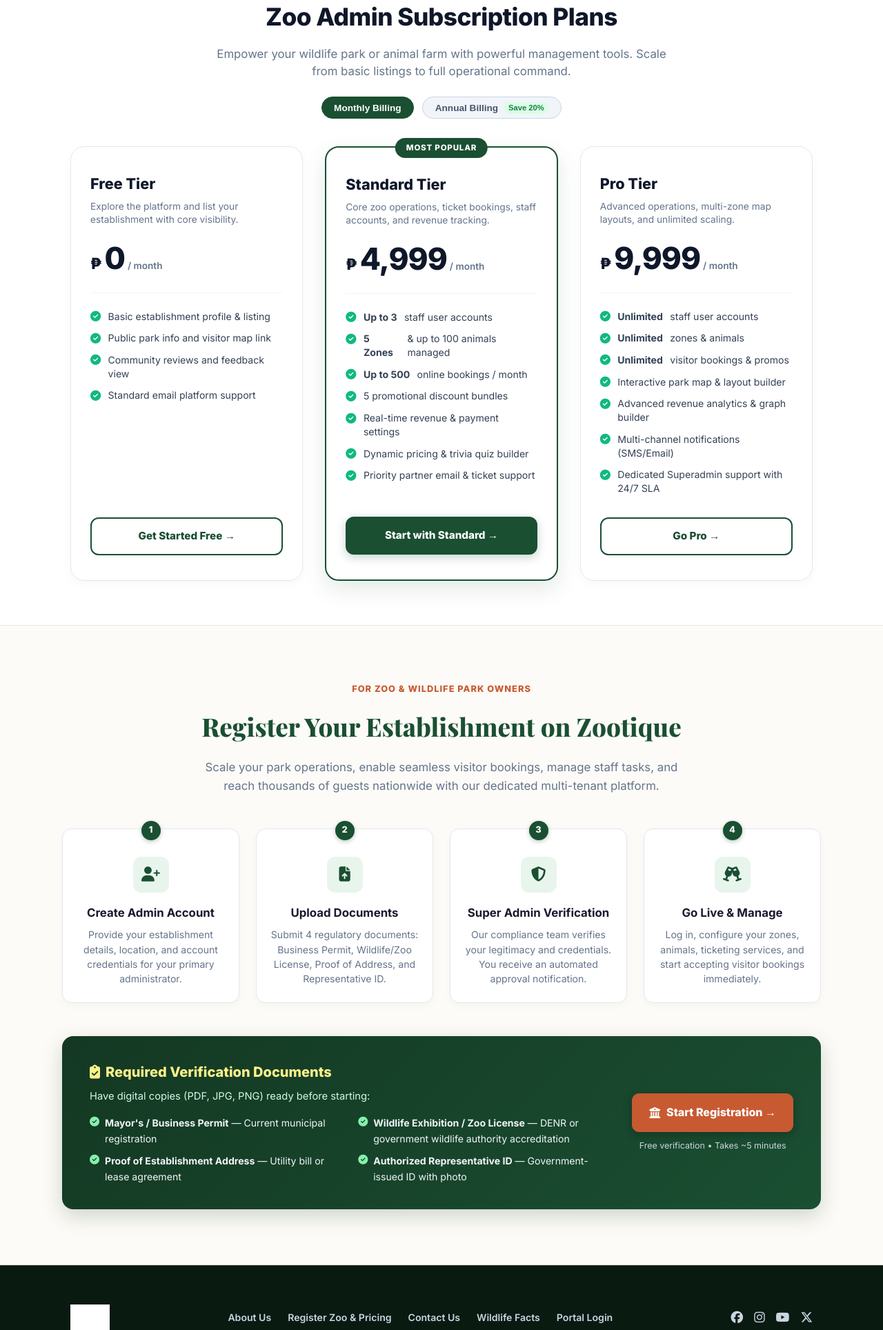
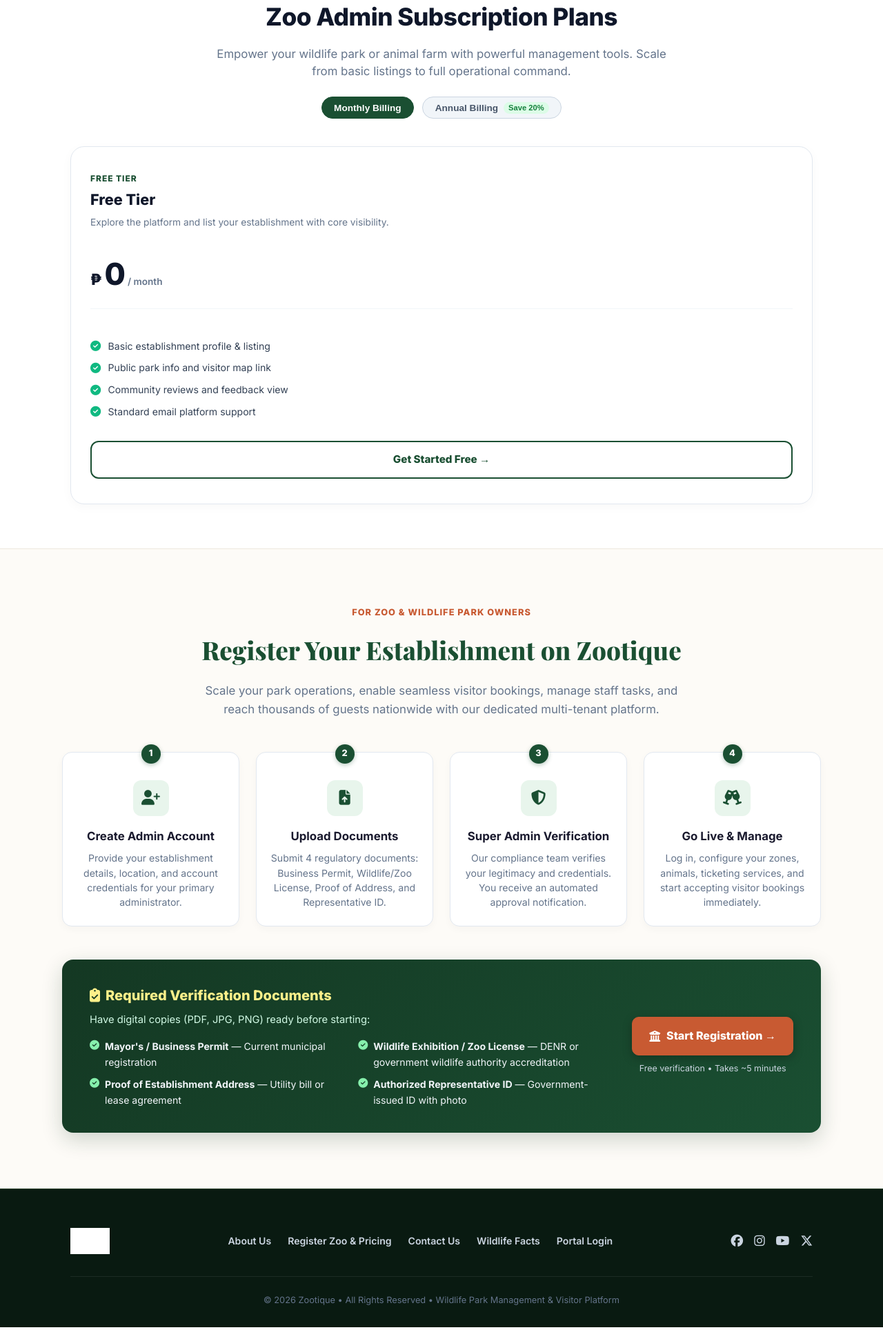
Before and after one commit to Zekkenstillworthy/Zootique, a Flask app: page / in a window 1280 px wide, after a click on "Register Zoo". Shown: the part 176-2104 px from the top of the page at 69% size. Run offline with Flask 3, Linux system fonts and the light colour scheme; parts of the project's set-up code (start-up, migrations or seed data) failed here and were passed over; some libraries are stand-ins or nearby versions; some web fonts are replaced.

Commit message:
feat(landing): replace static pricing cards with Super Admin dynamic tier list

```diff
--- a/app.py
+++ b/app.py
@@ -283,11 +283,15 @@ def create_app() -> Flask:
                     "bookings": int(total_bookings),
                 }
             subscription_plans = []
+            pricing_tiers = []
             try:
                 from models import SubscriptionPlan
+                from services.subscription_catalog import get_landing_pricing_tiers
                 subscription_plans = SubscriptionPlan.query.filter_by(is_active=True).order_by(SubscriptionPlan.tier_level.asc(), SubscriptionPlan.price.asc()).all()
+                pricing_tiers = get_landing_pricing_tiers()
             except Exception:
                 subscription_plans = []
+                pricing_tiers = []
 
             from models import Event, Promotion
             upcoming_events = Event.query.order_by(Event.id.desc()).limit(6).all()
@@ -299,6 +303,7 @@ def create_app() -> Flask:
             hero_zoos = []
             platform_stats = None
             subscription_plans = []
+            pricing_tiers = []
             upcoming_events = []
             active_promotions = []
             wildlife_facts = []
@@ -308,6 +313,7 @@ def create_app() -> Flask:
             hero_zoos=hero_zoos,
             stats=platform_stats,
             subscription_plans=subscription_plans,
+            pricing_tiers=pricing_tiers,
             tier_catalog=TIER_METADATA,
             upcoming_events=upcoming_events,
             active_promotions=active_promotions,
--- a/templates/landing.html
+++ b/templates/landing.html
@@ -1453,7 +1453,7 @@
         }
         .lp-pricing-grid {
             display: grid;
-            grid-template-columns: repeat(3, 1fr);
+            grid-template-columns: repeat(auto-fit, minmax(300px, 1fr));
             gap: 2rem;
             align-items: stretch;
             max-width: 1140px;
@@ -2587,78 +2587,103 @@
             </div>
 
             <div class="lp-pricing-grid">
-                <!-- Free Plan -->
-                <div class="lp-pricing-card">
+                {% for tier in pricing_tiers %}
+                <div class="lp-pricing-card {% if tier.is_popular %}popular{% endif %}">
+                    {% if tier.is_popular %}
+                    <span class="lp-popular-badge">Most Popular</span>
+                    {% endif %}
                     <div>
-                        <h3 class="lp-plan-name">Free Tier</h3>
-                        <p class="lp-plan-desc">Explore the platform and list your establishment with core visibility.</p>
+                        <div style="font-size:0.75rem; font-weight:800; letter-spacing:0.08em; text-transform:uppercase; color:#1a4f32; margin-bottom:0.25rem;">
+                            {{ tier.tier_label }}
+                        </div>
+                        <h3 class="lp-plan-name">{{ tier.name }}</h3>
+                        <p class="lp-plan-desc">{{ tier.description }}</p>
+
                         <div class="lp-plan-price">
                             <span class="lp-price-curr">₱</span>
-                            <span class="lp-price-val plan-price-free">0</span>
+                            <span class="lp-price-val plan-price-display"
+                                  data-monthly="{{ tier.monthly_price_formatted }}"
+                                  data-yearly="{{ tier.yearly_monthly_formatted }}">
+                                {{ tier.monthly_price_formatted }}
+                            </span>
                             <span class="lp-price-period">/ month</span>
                         </div>
+                        <div style="font-size:0.78rem; color:#64748b; margin-top:-1.1rem; margin-bottom:1.15rem; min-height:1.2rem;">
+                            <span class="plan-note-display"
+                                  data-monthly="{{ '' if tier.tier_level == 0 else 'Billed monthly' }}"
+                                  data-yearly="{{ '' if tier.tier_level == 0 else ('₱' ~ tier.yearly_price_formatted ~ ' billed annually · Save ' ~ tier.yearly_savings_pct ~ '%') }}">
+                                {{ '' if tier.tier_level == 0 else 'Billed monthly' }}
+                            </span>
+                        </div>
+
                         <ul class="lp-plan-features">
-                            <li><i class="fa-solid fa-circle-check"></i> Basic establishment profile &amp; listing</li>
-                            <li><i class="fa-solid fa-circle-check"></i> Public park info and visitor map link</li>
-                            <li><i class="fa-solid fa-circle-check"></i> Community reviews and feedback view</li>
-                            <li><i class="fa-solid fa-circle-check"></i> Standard email platform support</li>
+                            {# Limits highlights #}
+                            {% if tier.limits %}
+                                {% if tier.tier_level > 0 %}
+                                    <li>
+                                        <i class="fa-solid fa-circle-check"></i>
+                                        <span>
+                                            {% if tier.limits.staff_accounts < 0 %}
+                                                <strong>Unlimited</strong> staff user accounts
+                                            {% elif tier.limits.staff_accounts > 0 %}
+                                                <strong>Up to {{ tier.limits.staff_accounts }}</strong> staff user accounts
+                                            {% else %}
+                                                1 administrator account
+                                            {% endif %}
+                                        </span>
+                                    </li>
+                                    <li>
+                                        <i class="fa-solid fa-circle-check"></i>
+                                        <span>
+                                            {% if tier.limits.zones < 0 and tier.limits.animals < 0 %}
+                                                <strong>Unlimited</strong> zones &amp; animals
+                                            {% elif tier.limits.zones > 0 or tier.limits.animals > 0 %}
+                                                <strong>{{ tier.limits.zones if tier.limits.zones > 0 else 'Unlimited' }} Zones</strong> &amp; up to {{ tier.limits.animals if tier.limits.animals > 0 else 'unlimited' }} animals managed
+                                            {% endif %}
+                                        </span>
+                                    </li>
+                                    <li>
+                                        <i class="fa-solid fa-circle-check"></i>
+                                        <span>
+                                            {% if tier.limits.bookings_per_month < 0 %}
+                                                <strong>Unlimited</strong> visitor bookings &amp; promos
+                                            {% elif tier.limits.bookings_per_month > 0 %}
+                                                <strong>Up to {{ tier.limits.bookings_per_month }}</strong> online bookings / month
+                                            {% endif %}
+                                        </span>
+                                    </li>
+                                    {% if tier.limits.promo_bundles is defined and tier.limits.promo_bundles != 0 %}
+                                    <li>
+                                        <i class="fa-solid fa-circle-check"></i>
+                                        <span>
+                                            {% if tier.limits.promo_bundles < 0 %}
+                                                <strong>Unlimited</strong> promotional discount bundles
+                                            {% else %}
+                                                <strong>{{ tier.limits.promo_bundles }}</strong> promotional discount bundles
+                                            {% endif %}
+                                        </span>
+                                    </li>
+                                    {% endif %}
+                                {% endif %}
+                            {% endif %}
+
+                            {# Dynamic features from Super Admin #}
+                            {% for feat in tier.features %}
+                            <li><i class="fa-solid fa-circle-check"></i> <span>{{ feat }}</span></li>
+                            {% endfor %}
                         </ul>
                     </div>
-                    <a href="{{ url_for('auth.register_admin_step1') }}" class="lp-plan-btn lp-plan-btn-outline">
-                        Get Started Free &rarr;
+
+                    <a href="{{ url_for('auth.register_admin_step1', plan_id=tier.id) if tier.id else url_for('auth.register_admin_step1') }}"
+                       class="lp-plan-btn {% if tier.is_popular %}lp-plan-btn-solid{% else %}lp-plan-btn-outline{% endif %}">
+                        {{ tier.cta_label }} &rarr;
                     </a>
                 </div>
-
-                <!-- Standard Plan (Popular) -->
-                <div class="lp-pricing-card popular">
-                    <span class="lp-popular-badge">Most Popular</span>
-                    <div>
-                        <h3 class="lp-plan-name">Standard Tier</h3>
-                        <p class="lp-plan-desc">Core zoo operations, ticket bookings, staff accounts, and revenue tracking.</p>
-                        <div class="lp-plan-price">
-                            <span class="lp-price-curr">₱</span>
-                            <span class="lp-price-val" id="price-standard" data-monthly="4,999" data-yearly="3,999">4,999</span>
-                            <span class="lp-price-period">/ month</span>
-                        </div>
-                        <ul class="lp-plan-features">
-                            <li><i class="fa-solid fa-circle-check"></i> <strong>Up to 3</strong> staff user accounts</li>
-                            <li><i class="fa-solid fa-circle-check"></i> <strong>5 Zones</strong> &amp; up to 100 animals managed</li>
-                            <li><i class="fa-solid fa-circle-check"></i> <strong>Up to 500</strong> online bookings / month</li>
-                            <li><i class="fa-solid fa-circle-check"></i> 5 promotional discount bundles</li>
-                            <li><i class="fa-solid fa-circle-check"></i> Real-time revenue &amp; payment settings</li>
-                            <li><i class="fa-solid fa-circle-check"></i> Dynamic pricing &amp; trivia quiz builder</li>
-                            <li><i class="fa-solid fa-circle-check"></i> Priority partner email &amp; ticket support</li>
-                        </ul>
-                    </div>
-                    <a href="{{ url_for('auth.register_admin_step1') }}" class="lp-plan-btn lp-plan-btn-solid">
-                        Start with Standard &rarr;
-                    </a>
-                </div>
-
-                <!-- Pro Plan -->
-                <div class="lp-pricing-card">
-                    <div>
-                        <h3 class="lp-plan-name">Pro Tier</h3>
-                        <p class="lp-plan-desc">Advanced operations, multi-zone map layouts, and unlimited scaling.</p>
-                        <div class="lp-plan-price">
-                            <span class="lp-price-curr">₱</span>
-                            <span class="lp-price-val" id="price-pro" data-monthly="9,999" data-yearly="7,999">9,999</span>
-                            <span class="lp-price-period">/ month</span>
-                        </div>
-                        <ul class="lp-plan-features">
-                            <li><i class="fa-solid fa-circle-check"></i> <strong>Unlimited</strong> staff user accounts</li>
-                            <li><i class="fa-solid fa-circle-check"></i> <strong>Unlimited</strong> zones &amp; animals</li>
-                            <li><i class="fa-solid fa-circle-check"></i> <strong>Unlimited</strong> visitor bookings &amp; promos</li>
-                            <li><i class="fa-solid fa-circle-check"></i> Interactive park map &amp; layout builder</li>
-                            <li><i class="fa-solid fa-circle-check"></i> Advanced revenue analytics &amp; graph builder</li>
-                            <li><i class="fa-solid fa-circle-check"></i> Multi-channel notifications (SMS/Email)</li>
-                            <li><i class="fa-solid fa-circle-check"></i> Dedicated Superadmin support with 24/7 SLA</li>
-                        </ul>
-                    </div>
-                    <a href="{{ url_for('auth.register_admin_step1') }}" class="lp-plan-btn lp-plan-btn-outline">
-                        Go Pro &rarr;
-                    </a>
-                </div>
+                {% else %}
+                <div style="grid-column: 1 / -1; text-align: center; color: #64748b; padding: 2rem;">
+                    No subscription tiers currently configured. Check back soon!
+                </div>
+                {% endfor %}
             </div>
         </div>
     </section>
@@ -2949,20 +2974,18 @@
     function toggleBillingCycle(cycle) {
         var monthlyBtn = document.getElementById('btn-billing-monthly');
         var yearlyBtn  = document.getElementById('btn-billing-yearly');
-        var stdPrice   = document.getElementById('price-standard');
-        var proPrice   = document.getElementById('price-pro');
-
-        if (cycle === 'yearly') {
-            if (monthlyBtn) monthlyBtn.classList.remove('active');
-            if (yearlyBtn) yearlyBtn.classList.add('active');
-            if (stdPrice) stdPrice.textContent = stdPrice.getAttribute('data-yearly') || '3,999';
-            if (proPrice) proPrice.textContent = proPrice.getAttribute('data-yearly') || '7,999';
-        } else {
-            if (yearlyBtn) yearlyBtn.classList.remove('active');
-            if (monthlyBtn) monthlyBtn.classList.add('active');
-            if (stdPrice) stdPrice.textContent = stdPrice.getAttribute('data-monthly') || '4,999';
-            if (proPrice) proPrice.textContent = proPrice.getAttribute('data-monthly') || '9,999';
-        }
+        var isYearly = (cycle === 'yearly');
+
+        if (monthlyBtn) monthlyBtn.classList.toggle('active', !isYearly);
+        if (yearlyBtn) yearlyBtn.classList.toggle('active', isYearly);
+
+        document.querySelectorAll('.plan-price-display').forEach(function(el) {
+            el.textContent = isYearly ? (el.getAttribute('data-yearly') || el.textContent) : (el.getAttribute('data-monthly') || el.textContent);
+        });
+
+        document.querySelectorAll('.plan-note-display').forEach(function(el) {
+            el.textContent = isYearly ? (el.getAttribute('data-yearly') || '') : (el.getAttribute('data-monthly') || '');
+        });
     }
 
     /* ──────────────────────────────────────────
```
Also changed, not shown: services/subscription_catalog.py (+141 -0 lines), tests/test_subscription_catalog.py (+23 -0 lines).
